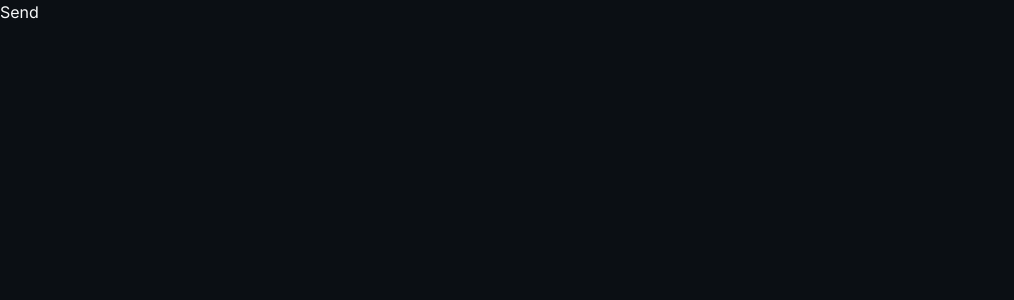
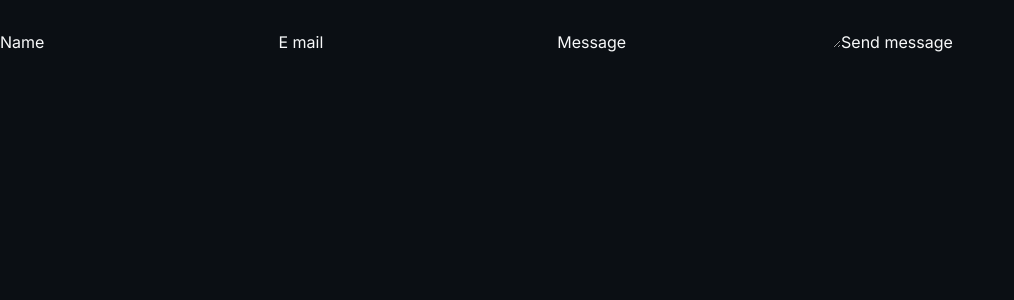
Before and after one commit to velvel77/superhero-store, a Next.js app: page /contact in a window 1280 px wide. Shown: the top 300 px of the page, without its empty margins (0-1014 px from the left). Built offline with nearby package versions, Linux system fonts and the light colour scheme.

Commit message:
feat: add contact form and action to resend  email integration

```diff
--- /dev/null
+++ b/app/contact/action.ts
@@ -0,0 +1,42 @@
+"use server";
+
+import { revalidatePath } from "next/cache";
+import { redirect } from "next/navigation";
+import { Resend } from "resend";
+
+export default async function sendMessage(formData: FormData) {
+    const name = formData.get("name") as string;
+    const email = formData.get("email") as string;
+    const message = formData.get("message") as string;
+
+    if (!message) {
+
+        console.error("Invalid message");
+        return;
+    }
+
+    const resend = new Resend(process.env.RESEND_API_KEY);
+
+    // const newMessage = {
+    //     name,
+    //     email,
+    //     message
+    // }
+
+    const { data, error } = await resend.emails.send({
+        from: "onboarding@resend.dev",
+        to: "idahenriettakia@gmail.com",
+        subject: "Kontaktmeddelande från Superhero Store",
+        text: `Name: ${name}\nEmail: ${email}\n\nMessage:\n${message}`,
+    })
+
+    if (error) {
+        console.error("Failed o send message:", error);
+        return;
+    }
+
+    revalidatePath("/contact/")
+    redirect("/contact/")
+
+
+}
--- a/app/contact/page.tsx
+++ b/app/contact/page.tsx
@@ -1,30 +1,8 @@
-import { error } from "console";
-import { Resend } from "resend";
+import ContactForm from "@/components/ui/contact-form";
 
-export default async function ContactPage() {
-    async function send() {
-        "use server";
-        const response = await fetch("https://api.resend.com/emails", {
-            method: "POST",
-            headers: {
-                "Authorization": `Bearer ${process.env.RESEND_API_KEY}`,
-                "Content-Type": "application/json",
-            },
-            body: JSON.stringify({
-                from: "onboarding@resend.dev",
-                to: "idahenriettakia@gmail.com",
-                subject: "Hej, kontakt",
-                text: "Tack för ditt meddelande!",
-            }),
-        });
+export default function ContactPage() {
 
-        const result = await response.json();
-        console.log("status:", response.status);
-        console.log("result:", JSON.stringify(result));
-    }
     return (
-        <form action={send}>
-            <button type="submit">Send</button>
-        </form>
+        < ContactForm />
     )
 }
--- /dev/null
+++ b/components/ui/contact-form.tsx
@@ -0,0 +1,16 @@
+import sendMessage from "@/app/contact/action";
+import Form from "next/form";
+
+export default function ContactForm() {
+    return (
+        <Form action={sendMessage}>
+            <label htmlFor="name" >Name</label>
+            <input type="text" name="name" />
+            <label htmlFor="email">E mail</label>
+            <input type="email" name="email" />
+            <label htmlFor="message">Message</label>
+            <textarea name="message" id=""></textarea>
+            <button type="submit">Send message</button>
+        </Form>
+    )
+}
```
